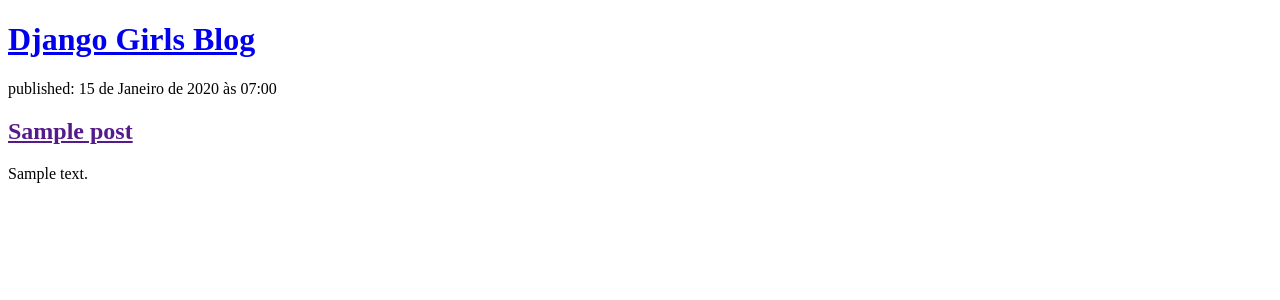
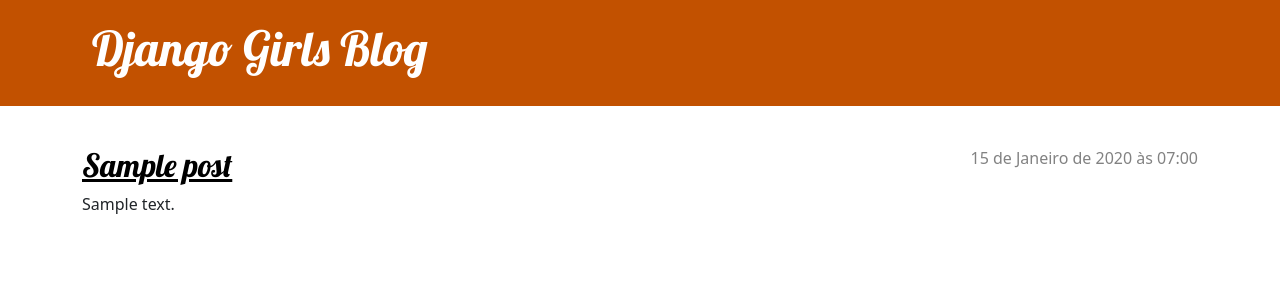
Before and after one commit to BartH28/django-first-project, a Django app: page / in a window 1280 px wide. Shown: the top 300 px of the page. Run offline with Django 5.2, Linux system fonts and the light colour scheme; tables that the repository leaves empty hold one stand-in row (values such as "Sample post").

Commit message:
Add css in the blog

```diff
--- /dev/null
+++ b/mysite/blog/static/css/blog.css
@@ -0,0 +1,70 @@
+.page-header {
+    background-color: #C25100;
+    margin-top: 0;
+    margin-bottom: 40px;
+    padding: 20px 20px 20px 40px;
+}
+
+.page-header h1,
+.page-header h1 a,
+.page-header h1 a:visited,
+.page-header h1 a:active {
+    color: #ffffff;
+    font-size: 36pt;
+    text-decoration: none;
+}
+
+h1,
+h2,
+h3,
+h4 {
+    font-family: 'Lobster', cursive;
+}
+
+.date {
+    color: #828282;
+}
+
+.save {
+    float: right;
+}
+
+.post-form textarea,
+.post-form input {
+    width: 100%;
+}
+
+.top-menu,
+.top-menu:hover,
+.top-menu:visited {
+    color: #ffffff;
+    float: right;
+    font-size: 26pt;
+    margin-right: 20px;
+}
+
+.post {
+    margin-bottom: 70px;
+}
+
+.post h2 a,
+.post h2 a:visited {
+    color: #000000;
+}
+
+.post > .date,
+.post > .actions {
+    float: right;
+}
+
+.btn-secondary,
+.btn-secondary:visited {
+    color: #C25100;
+    background: none;
+    border-color: #C25100;
+}
+
+.btn-secondary:hover {
+    color: #FFFFFF;
+    background-color: #C25100;
+}
--- a/mysite/blog/templates/blog/post_list.html
+++ b/mysite/blog/templates/blog/post_list.html
@@ -1,24 +1,35 @@
+{% load static %}
 <!DOCTYPE html>
 <html lang="en">
 <head>
     <meta charset="UTF-8">
     <meta name="viewport" content="width=device-width, initial-scale=1.0">
     <title>Post List</title>
+    <link rel="stylesheet" href="{% static 'css/blog.css' %}">
+    <link rel="stylesheet" href="https://cdn.jsdelivr.net/npm/bootstrap@5.3.3/dist/css/bootstrap.min.css" integrity="sha384-QWTKZyjpPEjISv5WaRU9OFeRpok6YctnYmDr5pNlyT2bRjXh0JMhjY6hW+ALEwIH" crossorigin="anonymous">
+    <link rel="stylesheet" href="https://fonts.googleapis.com/css?family=Lobster&subset=latin,latin-ext">
 </head>
 <body>
-    <header>
-        <h1><a href="/">Django Girls Blog</a></h1>
+    <header class="page-header">
+        <div class="container">
+            <h1><a href="/">Django Girls Blog</a></h1>
+        </div>
+
     </header>
-    <main>
-        {%for post in posts%}
-
-            <article>
-                <time>published: {{post.published_date}}</time>
-                <h2><a href="">{{post.title}}</a></h2>
-                <p>{{post.text|linebreaksbr}}</p>
-            </article>
-        {% endfor %}
-
+    <main class="container">
+        <div class="row">
+            <div class="col">
+                {% for post in posts %}
+                    <article class="post">
+                        <time class="date">
+                            {{ post.published_date }}
+                        </time>
+                        <h2><a href="">{{ post.title }}</a></h2>
+                        <p>{{ post.text|linebreaksbr }}</p>
+                    </article>
+                {% endfor %}
+            </div>
+        </div>
     </main>
 </body>
 </html>
```
